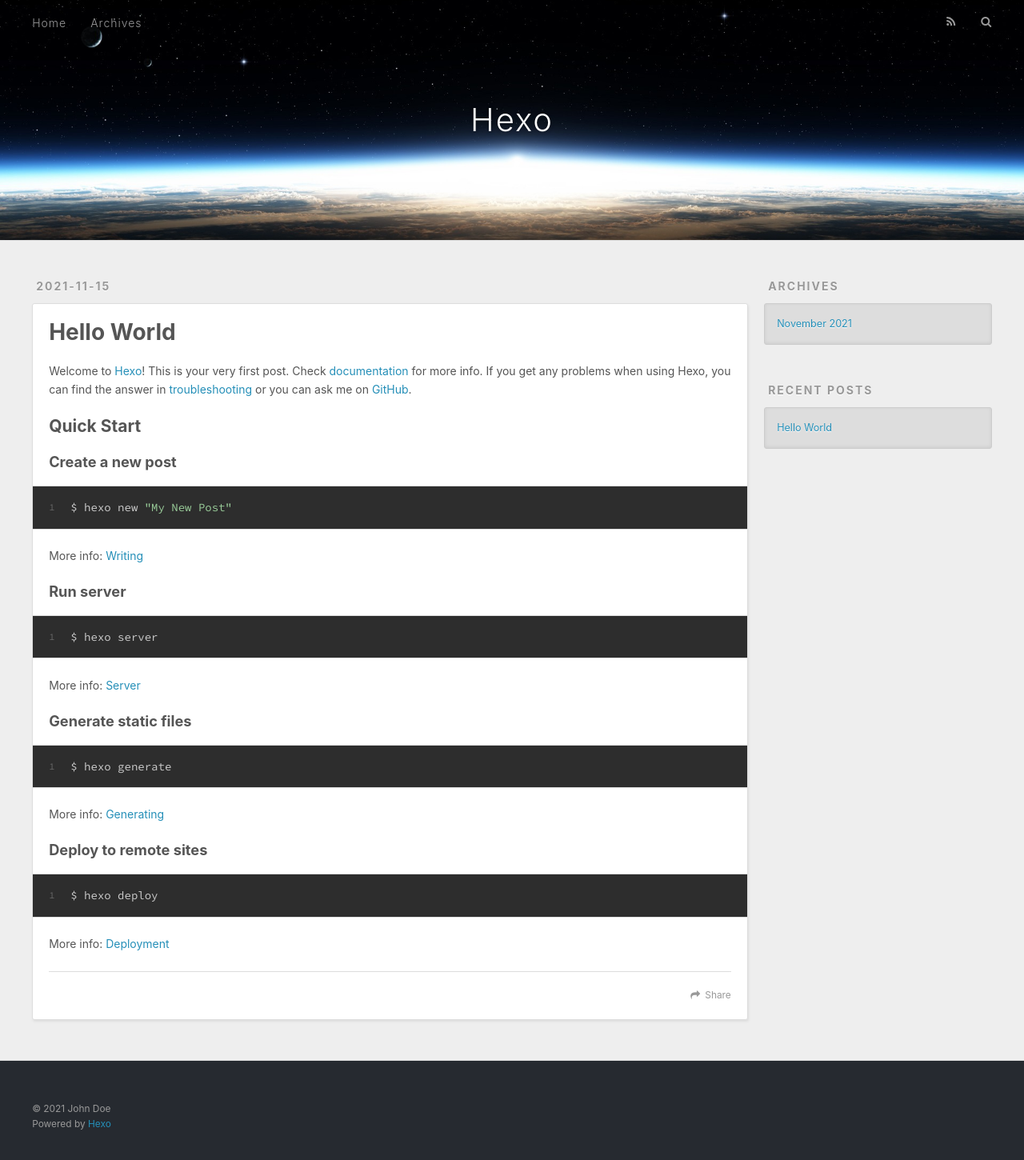
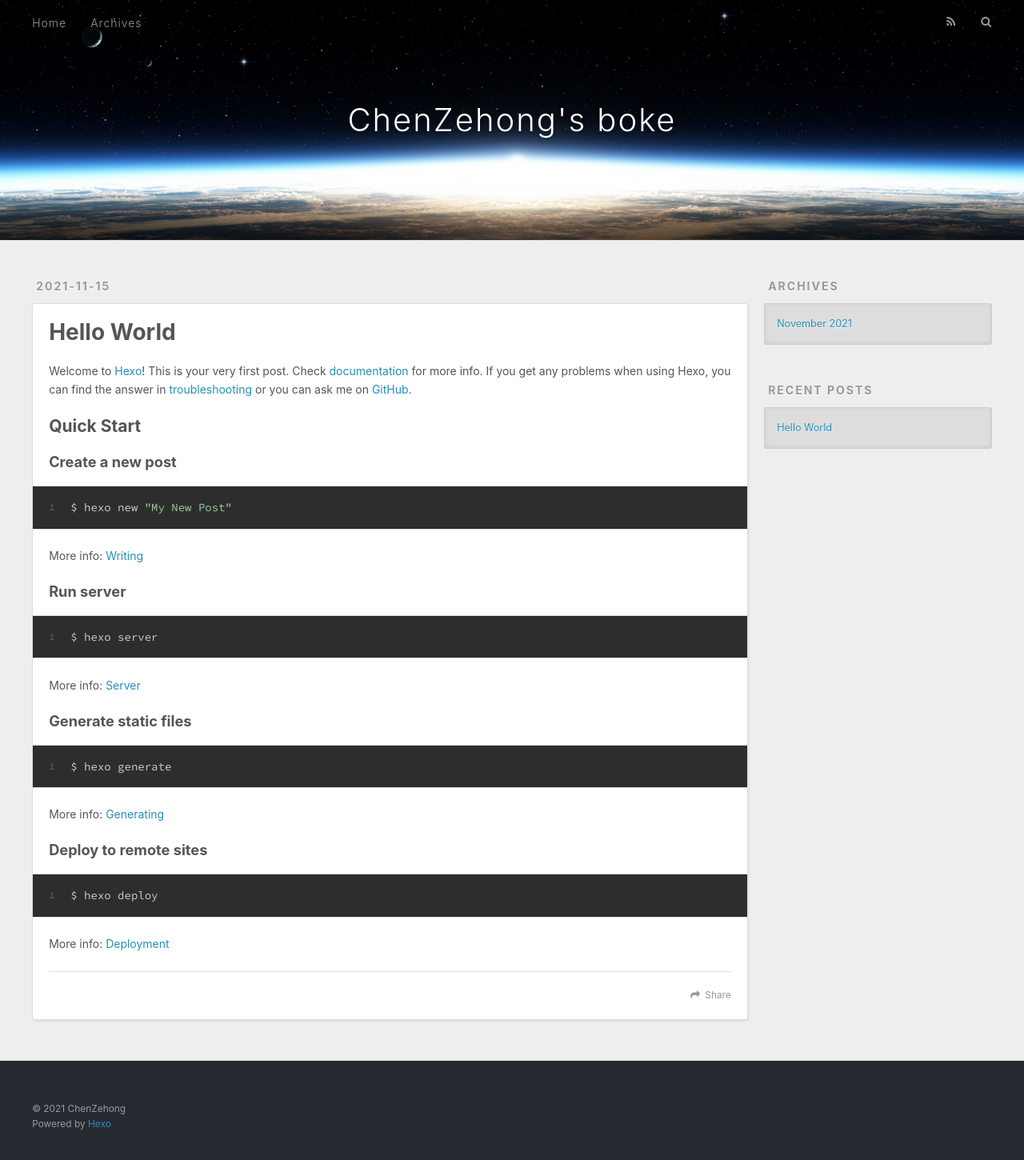
Before and after one commit to Web200OK/Web200OK.github.io, a plain HTML site: page index.html in a window 1280 px wide. Shown: the whole page at 80% size. Drawn offline with nearby package versions, Linux system fonts and the light colour scheme.

Commit message:
Site updated: 2021-11-15 22:11:11

```diff
--- a/index.html
+++ b/index.html
@@ -5,17 +5,17 @@
 
 
 
-  <title>Hexo</title>
+  <title>ChenZehong&#39;s boke</title>
   <meta name="viewport" content="width=device-width, initial-scale=1, maximum-scale=1">
   <meta property="og:type" content="website">
-<meta property="og:title" content="Hexo">
+<meta property="og:title" content="ChenZehong&#39;s boke">
 <meta property="og:url" content="http://example.com/index.html">
-<meta property="og:site_name" content="Hexo">
+<meta property="og:site_name" content="ChenZehong&#39;s boke">
 <meta property="og:locale" content="en_US">
-<meta property="article:author" content="John Doe">
+<meta property="article:author" content="ChenZehong">
 <meta name="twitter:card" content="summary">
 
-    <link rel="alternate" href="/atom.xml" title="Hexo" type="application/atom+xml">
+    <link rel="alternate" href="/atom.xml" title="ChenZehong&#39;s boke" type="application/atom+xml">
 
 
     <link rel="icon" href="/favicon.png">
@@ -36,7 +36,7 @@
   <div id="header-outer" class="outer">
     <div id="header-title" class="inner">
       <h1 id="logo-wrap">
-        <a href="/" id="logo">Hexo</a>
+        <a href="/" id="logo">ChenZehong&#39;s boke</a>
       </h1>
 
     </div>
@@ -103,7 +103,7 @@
 
     </div>
     <footer class="article-footer">
-      <a data-url="http://example.com/2021/11/15/hello-world/" data-id="ckw0opgne00008kug6gcwflbk" class="article-share-link">Share</a>
+      <a data-url="http://example.com/2021/11/15/hello-world/" data-id="ckw0qvm530000wougew7356bb" class="article-share-link">Share</a>
 
 
     </footer>
@@ -159,7 +159,7 @@
 
   <div class="outer">
     <div id="footer-info" class="inner">
-      &copy; 2021 John Doe<br>
+      &copy; 2021 ChenZehong<br>
       Powered by <a href="http://hexo.io/" target="_blank">Hexo</a>
     </div>
   </div>
```
Also changed, not shown: 2021/11/15/hello-world/index.html (+7 -7 lines), archives/2021/11/index.html (+7 -7 lines), archives/2021/index.html (+7 -7 lines), archives/index.html (+7 -7 lines).
